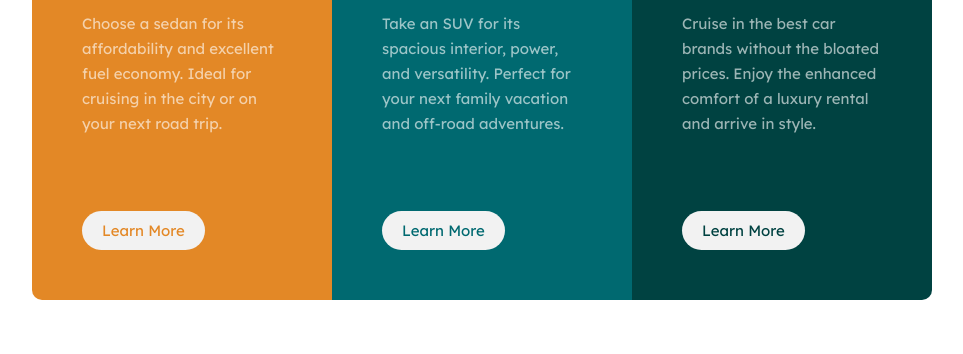
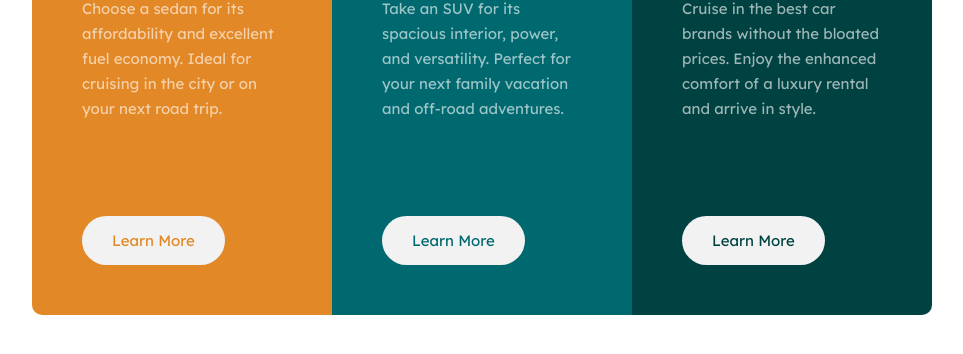
Before and after one commit to Angelr2909/DesafioTarjetaFM3-html-css, a plain HTML site: page index.html in a window 1280 px wide. Shown: the part 346-700 px from the top of the page, without its empty margins (158-1121 px from the left). Drawn offline with Linux system fonts and the light colour scheme.

Commit message:
Update style.css

```diff
--- a/css/style.css
+++ b/css/style.css
@@ -52,10 +52,10 @@ p{
     color:  hsla(0, 0%, 100%, 0.61);
 }
 a{
-    margin-top: 60px;
+    margin-top: 80px;
     display: inline-block;
     text-decoration: none;
-    padding: 10px 20px;
+    padding: 15px 30px;
     border-radius: 25px;
     font-size: 15px;
     font-weight: 400;
```
